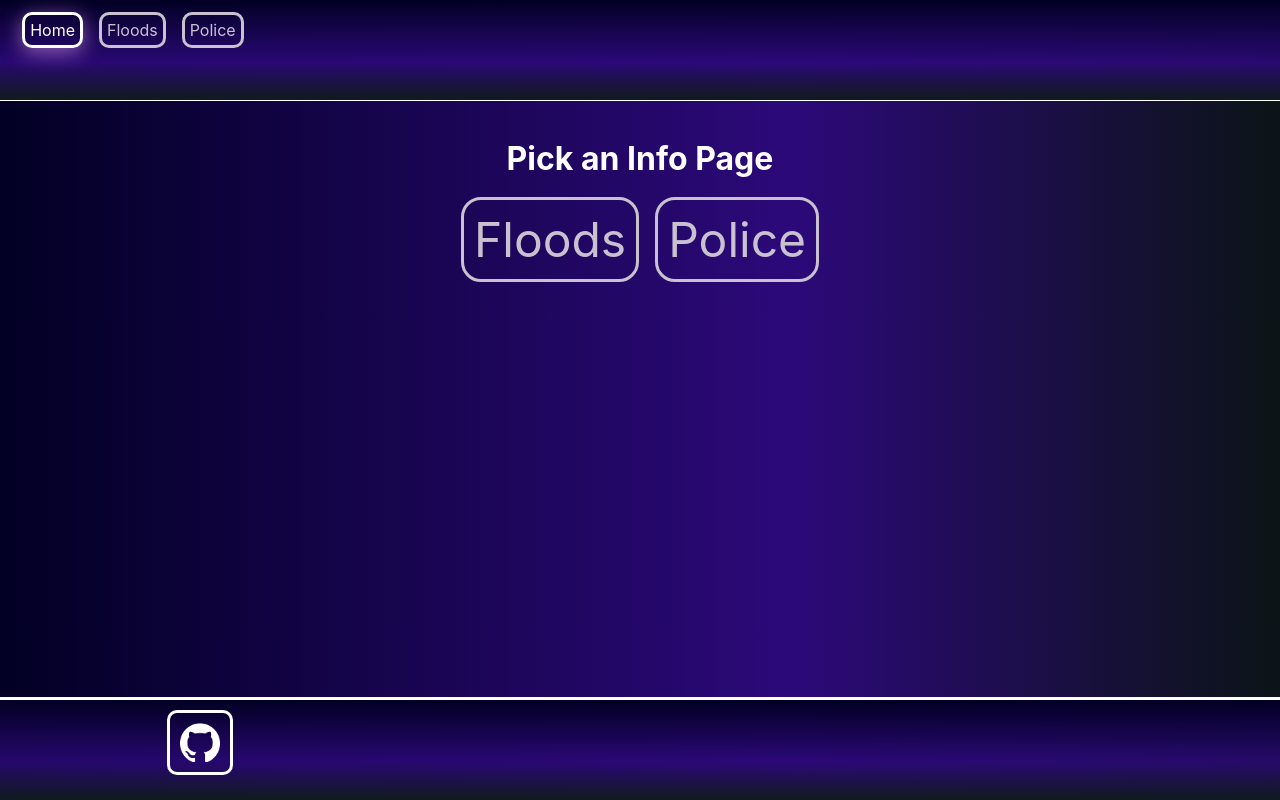
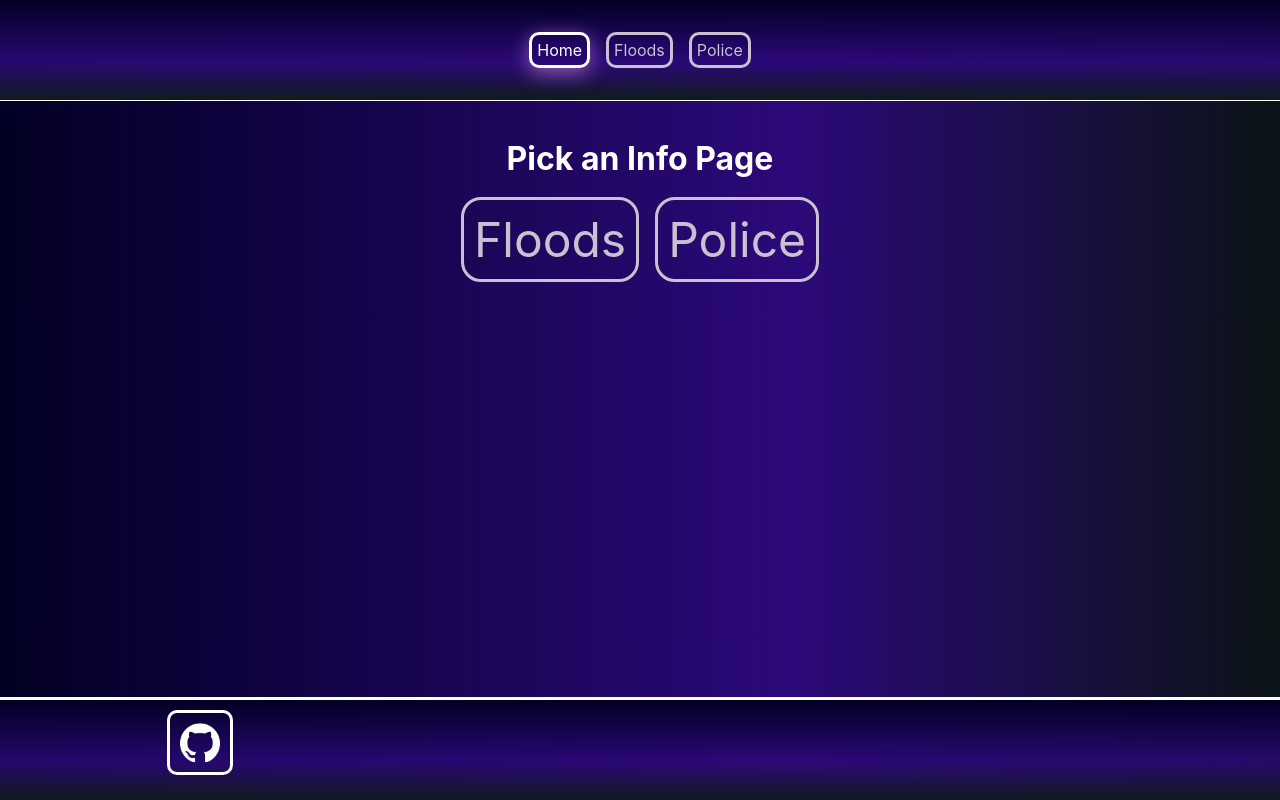
Before and after one commit to docdork/gov-data-app, a React (Create React App) app: page / in a window 1280 px wide. Built offline with nearby package versions, Linux system fonts and the light colour scheme.

Commit message:
Lift state up.  Filter floods. Add conditional "Nothing to Show" message.

```diff
--- a/src/components/FloodForm.js
+++ b/src/components/FloodForm.js
@@ -1,26 +1,24 @@
 import classes from "./FloodForm.module.css";
-import { useState } from "react";
+// import { useState } from "react";
 
-const FloodForm = () => {
-  const [floodValue, setFloodValue] = useState(4);
+const FloodForm = (props) => {
 
-  const changeHandler = event => {
-    setFloodValue(event.target.value);
-  };
+
+
 
   return (
     <div className={classes.all}>
       <form>
-        <label for="number-input">What Severity do you want to see?</label>
+        <label htmlFor="number-input">What Severity do you want to see?</label>
         <input
           id="number-input"
           type="number"
-          value={floodValue}
-          onChange={changeHandler}
+          value={props.floodValue}
+          onChange={props.formChange}
           min="1"
           max="4"
         />
-        <p>{floodValue}</p>
+
       </form>
     </div>
   );
--- a/src/components/MainNavigation.module.css
+++ b/src/components/MainNavigation.module.css
@@ -1,18 +1,21 @@
 .header {
+  justify-content: space-between;
   margin: auto;
-  margin-top: 20px;
-  display: flex;
-  justify-content: space-between;
+  width: 15%;
+  /* border: 3px solid green; */
+  padding: 10px;
+
 }
+
 
 .list {
   display: flex;
   gap: 1rem;
-}
-
-.list {
   display: flex;
-  gap: 1rem;
+  justify-content: center;
+  align-items: center;
+  height: 80px;
+  /* border: 3px solid green; */
 }
 
 .list a {
@@ -21,6 +24,7 @@
   border: solid;
   padding: 5px;
   border-radius: 10px;
+
 }
 
 
--- a/src/pages/Floods.js
+++ b/src/pages/Floods.js
@@ -4,37 +4,44 @@ import { useState, useEffect } from "react";
 import classes from "./Floods.module.css";
 import FloodForm from "../components/FloodForm";
 
-function Floods() {
+function Floods(props) {
   const [isLoading, setIsLoading] = useState(false);
-  const [fetchedFloods, setFetchedFloods] = useState();
+  const [fetchedFloods, setFetchedFloods] = useState([]);
   const [error, setError] = useState("");
-
-  const [minSeverity, setMinSeverity] = useState(4);
+  const [floodValue, setFloodValue] = useState(4);
+  const severityChangeHandler = (event) => {
+    setFloodValue(event.target.value);
+  };
 
   useEffect(() => {
     async function fetchEvents() {
       setIsLoading(true);
       const response = await fetch(
-        `https://environment.data.gov.uk/flood-monitoring/id/floods?min-severity=${minSeverity}`
+        `https://environment.data.gov.uk/flood-monitoring/id/floods?min-severity=${floodValue}`
       );
 
       if (!response.ok) {
         setError("Fetching floods failed.");
       } else {
         const resData = await response.json();
-        // console.log(resData.items);
         setFetchedFloods(resData.items);
       }
       setIsLoading(false);
     }
     fetchEvents();
-  }, []);
+    console.log(fetchedFloods);
+  }, [floodValue]);
+
+
+  console.log(fetchedFloods);
+
 
   return (
     <PageContent title={"Floods"}>
+      <FloodForm formChange={severityChangeHandler} floodValue={floodValue} />
 
-        <FloodForm/>
-
+      <p>Flood Severity {floodValue} and worse.</p>
+      {fetchedFloods.length===0 && <h2>Nothing to Show</h2>}
       {isLoading && <p>Loading...</p>}
       {error && <p>{error}</p>}
       <div className={classes.container}>
```
